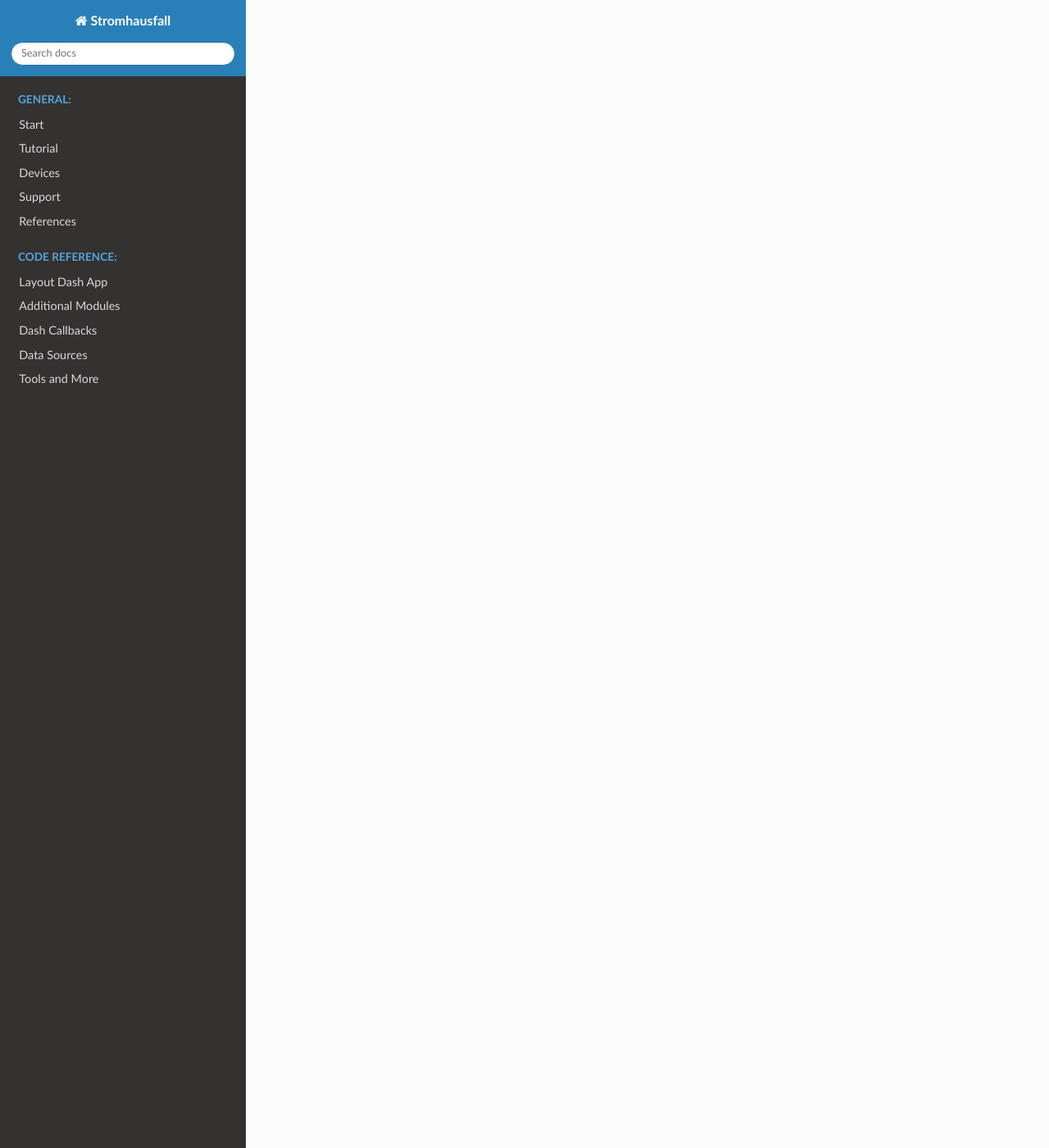
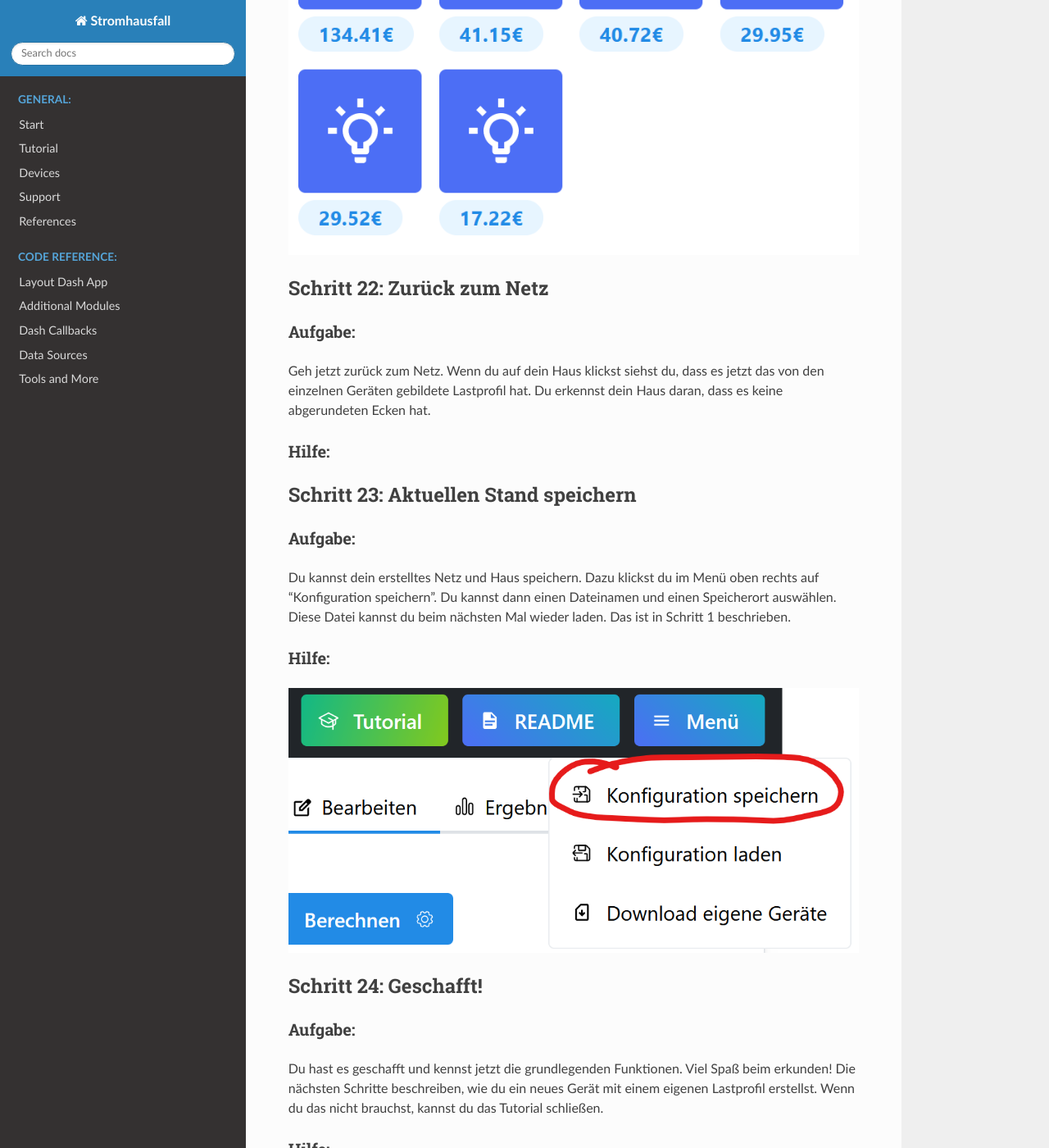
Before and after one commit to felixhus/stromhausfall, a Sphinx documentation site: the page built from docs/tutorial.md, in a window 1280 px wide and 1400 px high, scrolled down 18807 px. Shown: the whole window at 82% size. Built offline with Sphinx 7.4.7 and the Read the Docs theme 2.0.0, drawn with Linux system fonts in a browser that asks for light colours; some of the changed text lies outside the part shown.

Commit message:
Tutorial und Plots

```diff
--- a/docs/tutorial.md
+++ b/docs/tutorial.md
@@ -200,18 +200,60 @@
 
 ![text](./pics_tutorial/step18.png)
 
-## Schritt 19:
+## Schritt 19: Vollständiges Lastprofil
 
 ### Aufgabe:
 Jetzt wollen wir Berechnen, wo im Haus wie viel Strom verbraucht wird. Klicke dazu auf "Berechnen".
+Nach kurzer Zeit erscheint ein Graph, in dem du siehst, welches Gerät wie viel Strom verbraucht.
 ### Hilfe:
+Wenn du auf "Legende anzeigen" klickst, siehst du welche Farbe zu welchem Gerät gehört. Du kannst durch einen Doppelklick auf eine Farbe in der Legende alle anderen ausblenden.
+Willst du den Graphen in groß sehen? Dann klick auf "Tot", du kannst hier auch zoomen!
 
 ![text](./pics_tutorial/step19.png)
 
-## Schritt 19:
+## Schritt 20: Genutzte Energie
 
 ### Aufgabe:
+Die Darstellung unter dem Lastprofil zeigt an, welcher Raum und welches Gerät wie viel Energie genutzt hat.
+Du kannst so zum Beispiel verschiedene Arten von Geräten vergleichen. Der Plot kann bei dir anders aussehen, je nachdem wie du deine Geräte eingestellt hast.
+
+### Hilfe:
+Wenn du über einen Bereich des Plots fährst, siehst du, wie viele kWh das Gerät im Jahr verbraucht, wenn es immer so wie in der nachgestellten Woche genutzt wird.
+
+![text](./pics_tutorial/step20.png)
+
+## Schritt 21: Stromkosten der Geräte
+
+### Aufgabe:
+Unter dem Reiter "Kosten" kannst du sehen, wie viel der Stromverbrauch von jedem einzelnen Gerät im Jahr kostet, wenn du es so benutzt wie in der nachgestellten Woche.
+Den Strompreis kannst du in den Einstellungen anpassen, je nachdem wie er für deinen Haushalt ist.
 
 ### Hilfe:
 
-![text](./pics_tutorial/step20.png)
+![text](./pics_tutorial/step21.png)
+
+## Schritt 22: Zurück zum Netz
+
+### Aufgabe:
+Geh jetzt zurück zum Netz. Wenn du auf dein Haus klickst siehst du, dass es jetzt das von den einzelnen Geräten gebildete Lastprofil hat.
+Du erkennst dein Haus daran, dass es keine abgerundeten Ecken hat.
+
+### Hilfe:
+
+## Schritt 23: Aktuellen Stand speichern
+
+### Aufgabe:
+Du kannst dein erstelltes Netz und Haus speichern. Dazu klickst du im Menü oben rechts auf "Konfiguration speichern". Du kannst dann einen Dateinamen und einen Speicherort auswählen.
+Diese Datei kannst du beim nächsten Mal wieder laden. Das ist in Schritt 1 beschrieben.
+
+### Hilfe:
+
+![text](./pics_tutorial/step23.png)
+
+## Schritt 24: Geschafft!
+
+### Aufgabe:
+Du hast es geschafft und kennst jetzt die grundlegenden Funktionen. Viel Spaß beim erkunden!
+Die nächsten Schritte beschreiben, wie du ein neues Gerät mit einem eigenen Lastprofil erstellst. Wenn du das nicht brauchst, kannst du das Tutorial schließen.
+
+### Hilfe:
--- a/source/dash_components.py
+++ b/source/dash_components.py
@@ -388,8 +388,8 @@
                                      id='menu_item_own_devices'),
                     ])
                 ], trigger='hover', openDelay=100, closeDelay=200, transition="rotate-right", transitionDuration=150),
-                dmc.Button("Debug", id='debug_button', variant="gradient", leftIcon=DashIconify(icon='gg:debug'),
-                           gradient={"from": "grape", "to": "pink", "deg": 35}),
+                # dmc.Button("Debug", id='debug_button', variant="gradient", leftIcon=DashIconify(icon='gg:debug'),
+                #            gradient={"from": "grape", "to": "pink", "deg": 35}),
             ], spacing=10
             ),
         ]), color="dark", dark=True
--- a/source/plot.py
+++ b/source/plot.py
@@ -227,7 +227,8 @@
         showlegend=False
     )
 
-    # TODO: Use same colors in sunburst for devices as in scatter plot
+    # Set multiplicator for sunburst plot to get yearly consumption from week
+    multiplicator_kwh = 52
     # Create labels, parents and values for sunburst plot
     color_index = 0
     sunburst_labels, sunburst_parents, sunburst_values, sunburst_colors = [], [], [], []
@@ -247,6 +248,9 @@
             sunburst_colors.append(colors[color_index])
             color_index += 1
 
+    # Multiply each value with the multiplicator
+    sunburst_values = [value * multiplicator_kwh for value in sunburst_values]
+
     fig_sunburst = go.Figure(go.Sunburst(   # Create sunburst plot
         labels=sunburst_labels,
         parents=sunburst_parents,
```
Also changed, not shown: application.py (+7 -7 lines), docs/pics_tutorial/step21.png (added), docs/pics_tutorial/step23.png (added).
